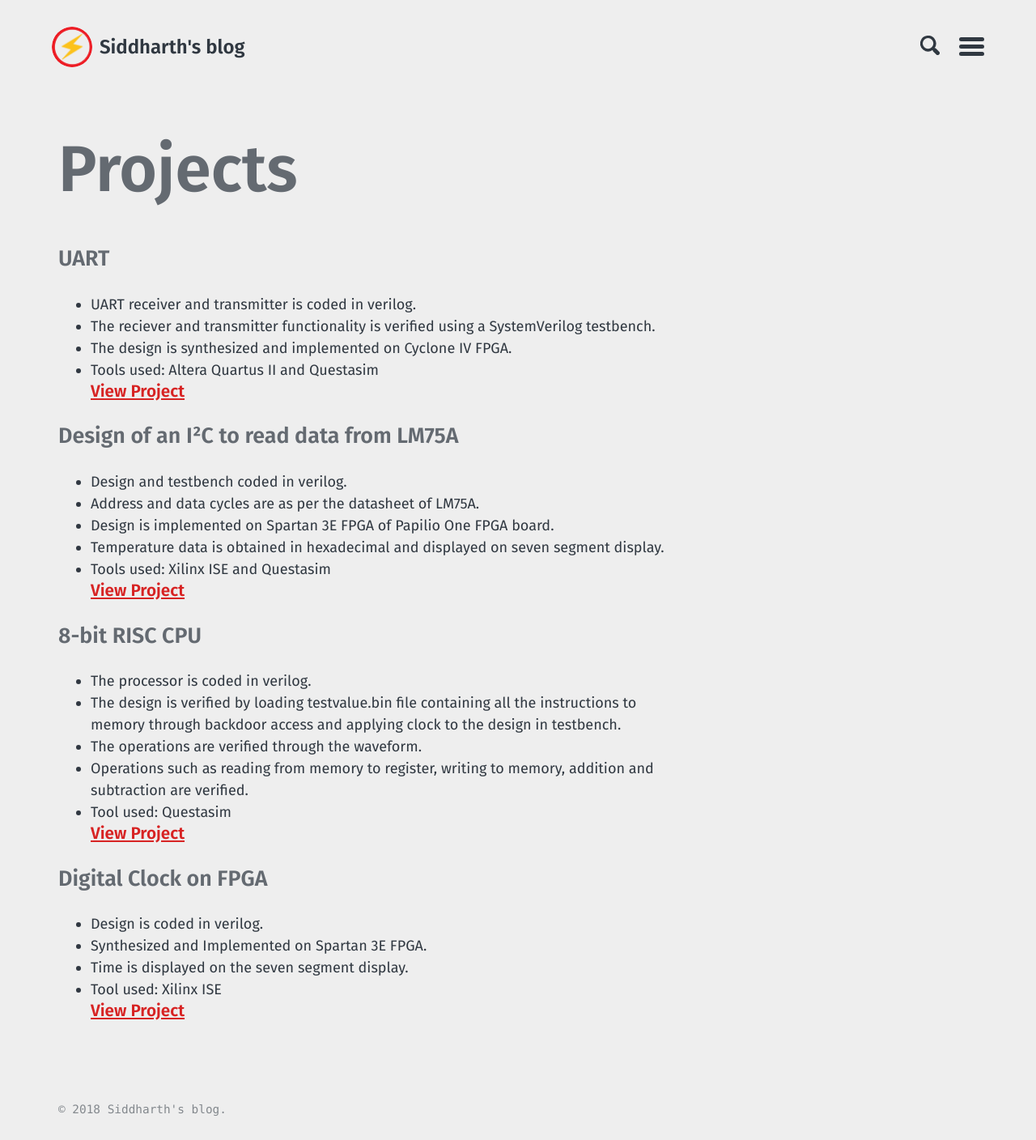
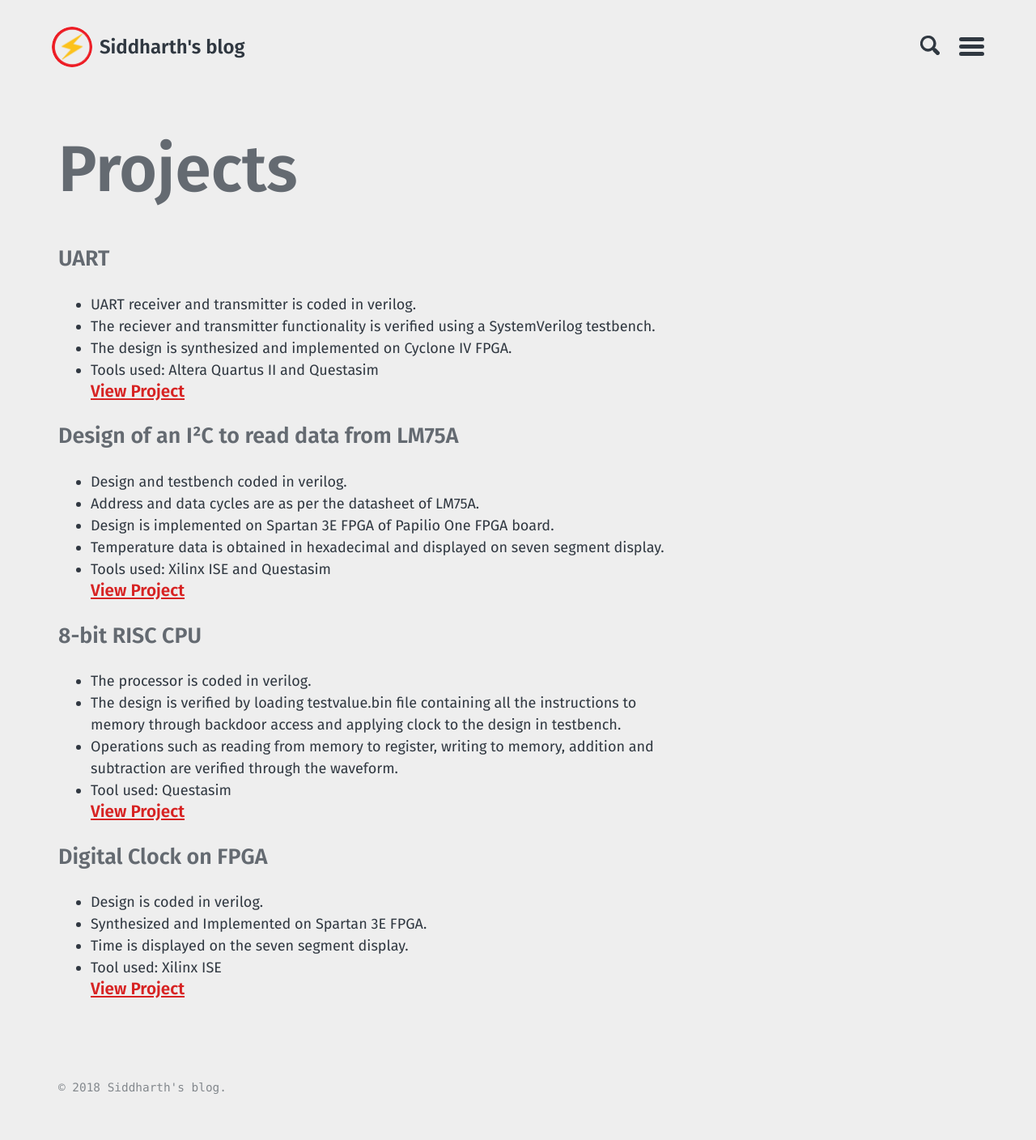
Before and after one commit to siddharth-pro/gitSiddharth.github.io, a Jekyll site: the page built from projects.md, in a window 1280 px wide. Shown: the whole page at 81% size. Built offline with Jekyll 4.4.1, drawn with Linux system fonts in a browser that asks for light colours; our own code applies the rules of GitHub Pages for plain Markdown files; after the commit the page ends 1381 px from its top, so only the background shows below that.

Commit message:
Update projects.md

```diff
--- a/projects.md
+++ b/projects.md
@@ -20,8 +20,7 @@ title: Projects
 ### 8-bit RISC CPU
 * The processor is coded in verilog.
 * The design is verified by loading testvalue.bin file containing  all the instructions to memory through backdoor access and applying clock to the design in testbench.
-* The operations are verified through the waveform.
-* Operations such as reading from memory to register, writing to memory, addition and subtraction are verified.
+* Operations such as reading from memory to register, writing to memory, addition and subtraction are verified through the waveform.
 * Tool used: Questasim
 #### [View Project](/prorisc.html)
 
```
